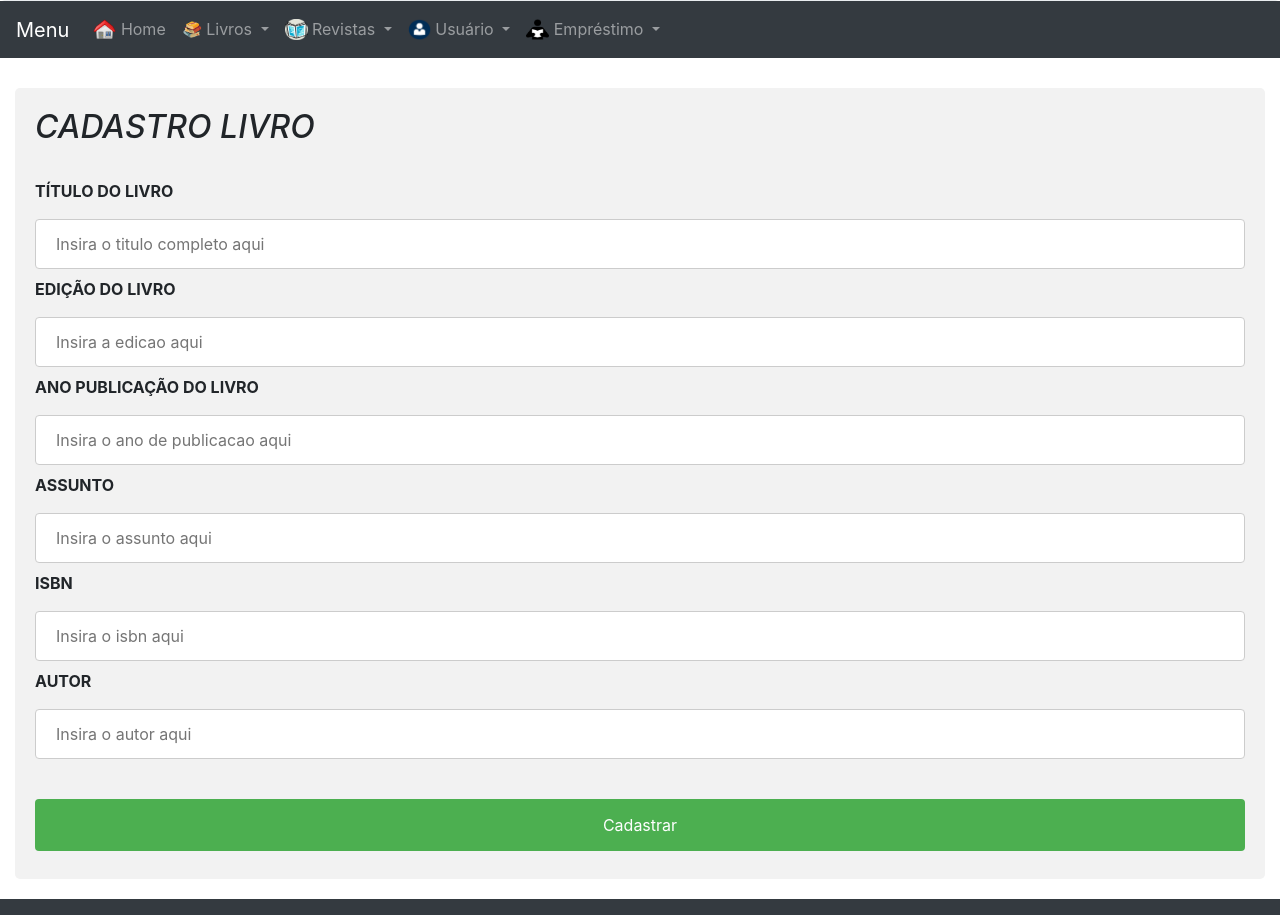
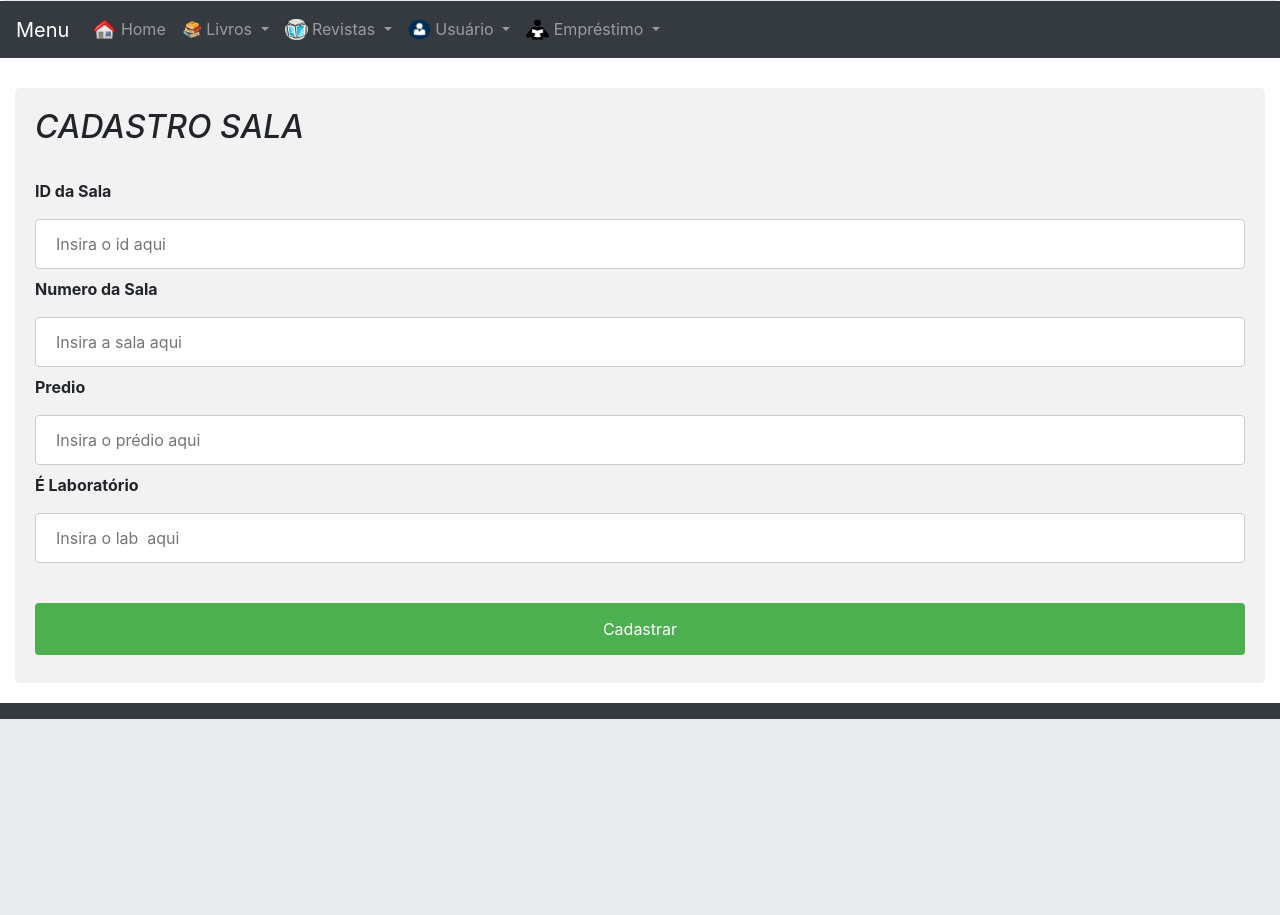
Before and after one commit to Pavezi/ReservaSalas, a PHP site: page /cadastroSala.php in a window 1280 px wide. Shown: the part 479-1394 px from the top of the page. After the commit the page ends 1198 px from the top, so only its background shows below. Run offline with PHP 8.4, Linux system fonts and the light colour scheme.

Commit message:
Atulização dos arquivos

```diff
--- a/cadastroSala.php
+++ b/cadastroSala.php
@@ -2,18 +2,16 @@
 
 require_once 'config.php';
 
-if (isset($_POST["titulo"])) {
+if (isset($_POST["id"])) {
 
-    $livro = new Livro();
-    $livro->setTitulo_livro($_POST["titulo"]);
-    $livro->setEdicao_livro($_POST["edicao"]);
-    $livro->setAno_publicacao_livro($_POST["ano_publicacao"]);
-    $livro->setAssunto($_POST["assunto"]);
-    $livro->setIsbn($_POST["isbn"]);
-    $livro->setNome_autor($_POST["autor"]);
+    $sala = new Sala();
+    $sala->setId($_POST["id"]);
+    $sala->setNumero($_POST["numero"]);
+    $sala->setpredio($_POST["predio"]);
+	$sala->setIs_lab($_POST["lab"]);
 
     try {
-        $result = $livro->insereDados($livro->getTitulo_livro(), $livro->getEdicao_livro(), $livro->getAno_publicacao_livro(), $livro->getAssunto(), $livro->getIsbn(), $livro->getNome_autor());
+        $result = $sala->insereDados($sala->getId(), $sala->getNumero(), $sala->getPredio(), $sala->getIs_lab());
 
         // assign a variable
         if (!isset($_SESSION)) {
@@ -119,34 +117,24 @@ if (isset($_POST["titulo"])) {
 		<div class="row">
 			<div class="col-sm-12">
 
-				<form id="loja" action="cadastroLivro.php" method="post" onsubmit="this.submit(); this.reset(); return false;">
-					<h2><i>CADASTRO LIVRO</i></h2>
+				<form id="loja" action="cadastroSala.php" method="post" onsubmit="this.submit(); this.reset(); return false;">
+					<h2><i>CADASTRO SALA</i></h2>
 					<br>
-					<label for="lbl_titulo"><b>TÍTULO DO LIVRO</b></label> <input
-						type="text" id="titulo" name="titulo" maxlength="100"
-						required="required" placeholder="Insira o titulo completo aqui">
+					<label for="lbl_titulo"><b>ID da Sala</b></label> <input
+						type="number" id="id" name="id"
+						required="required" placeholder="Insira o id aqui">
 
-					<label for="lbl_edicao"><b>EDIÇÃO DO LIVRO</b></label> <input type="text" id="edicao"
-						name="edicao" maxlength="100" required="required"
-						placeholder="Insira a edicao aqui">
+					<label for="lbl_edicao"><b>Numero da Sala</b></label> <input type="number" id="numero"
+						name="numero" required="required"
+						placeholder="Insira a sala aqui">
 
-					<label for="lbl_ano_publicacao"><b>ANO PUBLICAÇÃO DO LIVRO</b></label> <input type="text"
-						id="ano_publicacao" name="ano_publicacao" required="required" maxlength="4"
-						placeholder="Insira o ano de publicacao aqui">
+					<label for="lbl_ano_publicacao"><b>Predio</b></label> <input type="number"
+						id="predio" name="predio" required="required"
+						placeholder="Insira o prédio aqui">
 
-					<label for="lbl_assunto"><b>ASSUNTO</b></label>
-					<input type="text" id="assunto" name="assunto" maxlength="200"
-						required="required" placeholder="Insira o assunto aqui">
-
-					<label
-						for="lbl_isbn"><b>ISBN</b></label> <input type="text" id="isbn"
-						name="isbn" maxlength="15" required="required"
-						placeholder="Insira o isbn aqui">
-
-
-					<label for="lbl_autor"><b>AUTOR</b></label>
-					<input type="text" id=autor name="autor" maxlength="100"
-						required="required" placeholder="Insira o autor aqui">
+					<label for="lbl_ano_publicacao"><b>É Laboratório</b></label> <input type="number"
+						id="lab" name="lab" required="required"
+						placeholder="Insira o lab  aqui">
 
 						<br/>
 					<br/><input type="submit" value="Cadastrar" >
--- a/index.php
+++ b/index.php
@@ -42,7 +42,7 @@
 	        <img src="imagens/livro.png" style="height: 23px; width: 20px; padding-bottom: 2px;"> Livros
 	      </a>
 	      <div class="dropdown-menu">
-	        <a class="dropdown-item" href="cadastroLivro.php">Cadastro Livro</a>
+	        <a class="dropdown-item" href="cadastroReserva.php">Cadastro Reserva</a>
 	        <a class="dropdown-item" href="pesquisaLivro.php">Pesquisa Livro</a>
 	      </div>
       </li>
```
Also changed, not shown: cadastroReserva.php (+9 -10 lines), classes/Reserva.php (+9 -11 lines), classes/Sala.php (+14 -14 lines).
